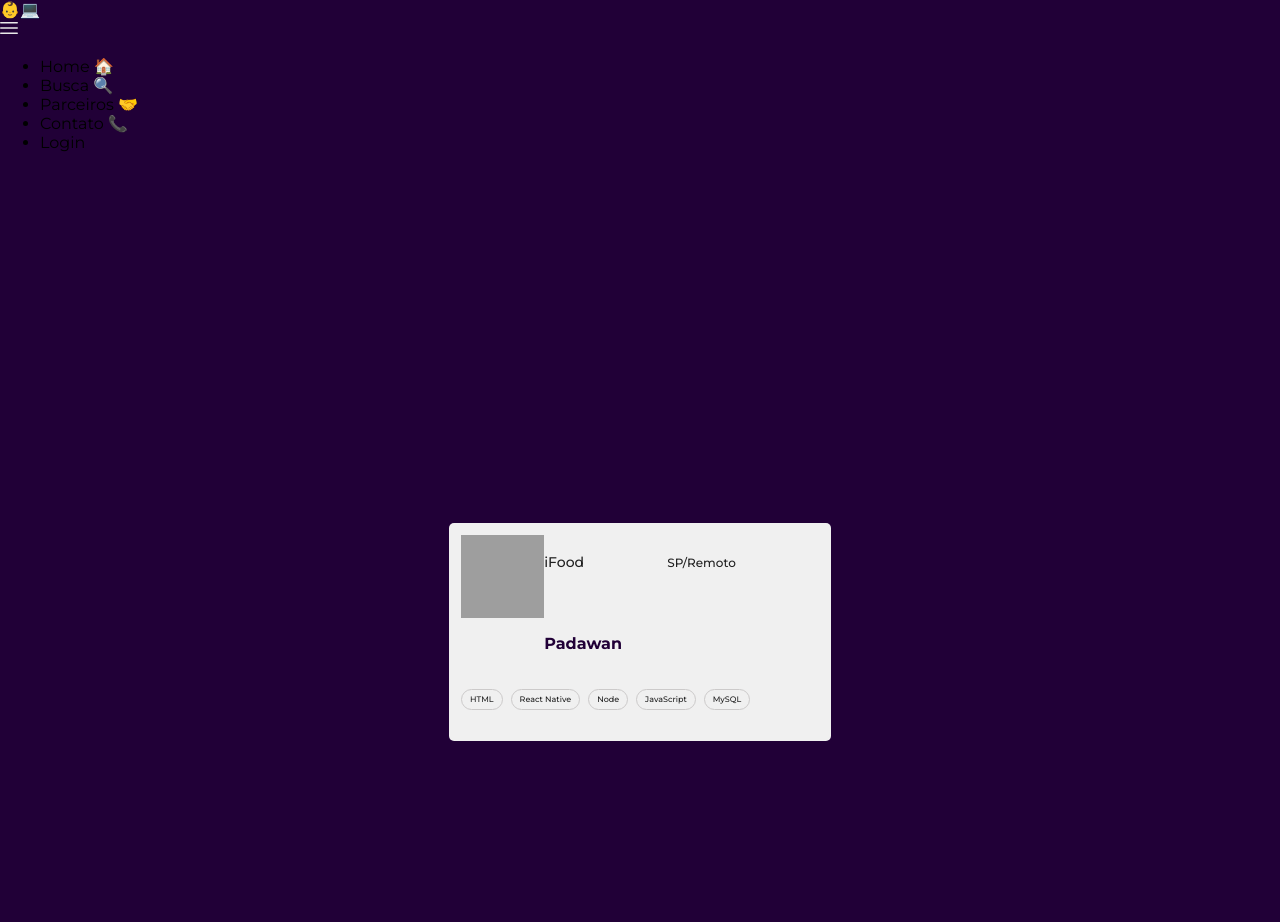
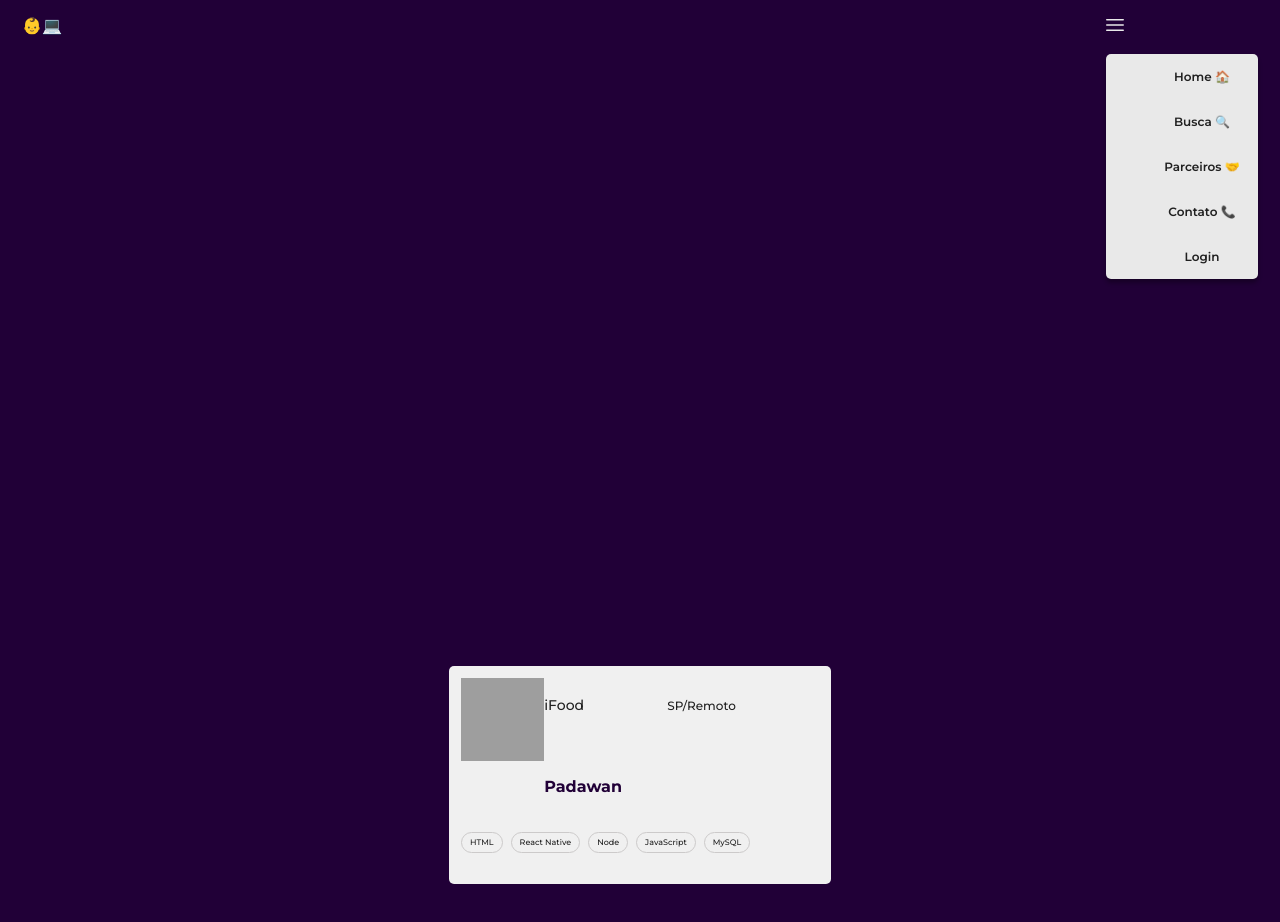
Before and after one commit to PedroMarianoAlmeida/baby-dev-2022, a Next.js app: page / in a window 1280 px wide. Shown: the top 922 px of the page. Built offline with nearby package versions, Linux system fonts and the light colour scheme; grey boxes are pictures that could not be loaded.

Commit message:
container and nav styles

```diff
--- /dev/null
+++ b/src/components/Menu/Menu.module.css
@@ -0,0 +1,34 @@
+#root {
+  display: flex;
+  justify-content: space-between;
+  padding: 16px 22px;
+}
+
+#menuContainer {
+  background: #e9e9e9;
+  box-shadow: 0px 4px 4px rgba(0, 0, 0, 0.31);
+  border-radius: 5px;
+
+  width: 112px;
+}
+
+.menuItem {
+  font-style: normal;
+  font-weight: 600;
+  font-size: 12px;
+  line-height: 15px;
+
+  list-style-type: none;
+
+  color: #202020;
+
+  width: 100%;
+
+  text-align: center;
+  padding: 15px 0;
+}
+
+.menuItem:hover {
+  background: #d7225e;
+  color: #e9e9e9;
+}
--- a/src/components/Menu/index.tsx
+++ b/src/components/Menu/index.tsx
@@ -1,19 +1,22 @@
 import Image from "next/image";
+import styles from "./Menu.module.css";
 
 const Menu = () => {
   return (
-    <div>
+    <div id={styles.root}>
       <div>👶💻</div>
-      <Image src={"/icons/menu-burger.svg"} width={18} height={18} />
-      <nav>
-        <ul>
-          <li>Home 🏠</li>
-          <li>Busca 🔍</li>
-          <li>Parceiros 🤝</li>
-          <li>Contato 📞</li>
-          <li>Login</li>
-        </ul>
-      </nav>
+      <div>
+        <Image src={"/icons/menu-burger.svg"} width={18} height={18} />
+        <nav>
+          <ul id={styles.menuContainer}>
+            <li className={styles.menuItem}>Home 🏠</li>
+            <li className={styles.menuItem}>Busca 🔍</li>
+            <li className={styles.menuItem}>Parceiros 🤝</li>
+            <li className={styles.menuItem}>Contato 📞</li>
+            <li className={styles.menuItem}>Login</li>
+          </ul>
+        </nav>
+      </div>
     </div>
   );
 };
```
